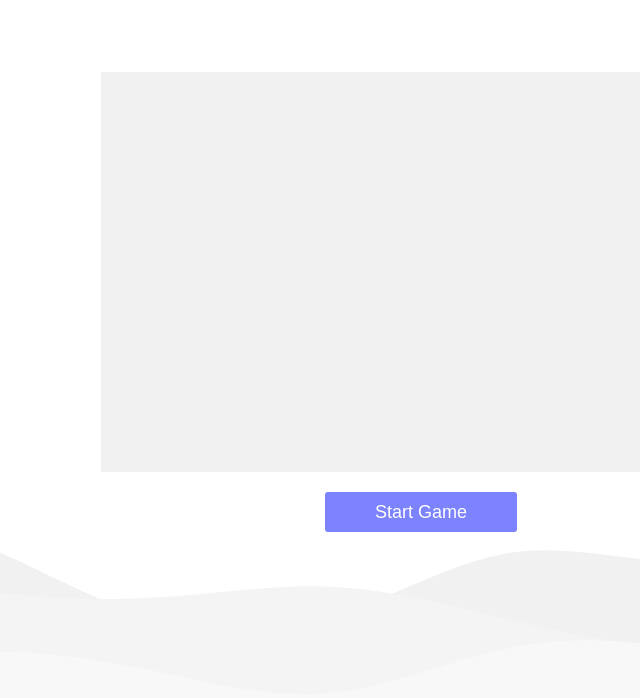
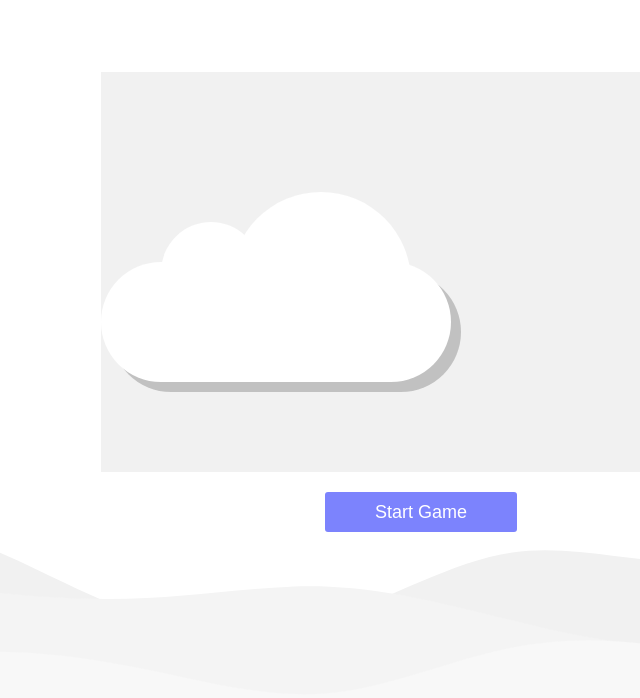
Before and after one commit to nirmalkar/tota_udd, a website built with Vite: page index.html in a window 1280 px wide. Shown: the whole page, without its empty margins (219-859 px from the left). Built offline with nearby package versions, Linux system fonts and the light colour scheme.

Commit message:
added css for cloud

```diff
--- a/index.html
+++ b/index.html
@@ -12,8 +12,10 @@
   <body>
     <div id="app">
       <div class="wrapper">
+        <!-- <div class="cloud"></div> -->
         <div class="game_screen">
           <div id="game_img_div" class="game_img_div">
+            <div class="cloud"></div>
           </div>
         </div>
         <button class="start_game_button" id="start_game">Start Game</button>
--- a/scss/base.scss
+++ b/scss/base.scss
@@ -4,6 +4,9 @@
     --color-secondary: #96BAFF;
     --color-tertiary: #7DEDFF;
     --color-quaternary: #88FFF7;
+
+    --color-success: #9FE6A0;
+    --color-danger: #F55C47;
 
     --color-grey-light-1: #faf9f9;
     --color-grey-light-2: #f4f2f2;
--- a/scss/components.scss
+++ b/scss/components.scss
@@ -1,5 +1,5 @@
-.wrapper{
-    .start_game_button{
+.wrapper {
+  .start_game_button {
     width: 15%;
     height: 5%;
     border: none;
@@ -13,11 +13,39 @@
     left: 50%;
     transform: translate(-50%, -50%);
   }
-    .start_game_button:hover{
+  .start_game_button:hover {
     background: var(--color-primary-dark);
     box-shadow: 2px 2px 2px 1px rgba(0, 0, 0, 0.2);
   }
-    .hidden{
+  .hidden {
     display: none;
   }
+  .cloud {
+    margin-top: 70px;
+    width: 350px;
+    height: 120px;
+    background: #fff;
+    box-shadow: 10px 10px rgba(0, 0, 0, 0.2);
+    border-radius: 100px;
   }
+  .cloud::after,
+  .cloud::before {
+    content: "";
+    position: relative;
+    display: inline-block;
+    background: inherit;
+    border-radius: inherit;
+  }
+  .cloud::after {
+    width: 100px;
+    height: 100px;
+    top: -120px;
+    left: -120px;
+  }
+  .cloud::before {
+    width: 180px;
+    height: 180px;
+    top: -70px;
+    left: 130px;
+  }
+}
--- a/scss/layout.scss
+++ b/scss/layout.scss
@@ -20,7 +20,10 @@ body {
       transition: transform 2s ease-in-out;
     }
     .game_img_rtl{
-      width: 15rem;
+      position: absolute;
+      top: 15%;
+      left: 35%;
+      width: 12rem;
     }
   }
 }
--- a/src/main.js
+++ b/src/main.js
@@ -1,5 +1,5 @@
 import "../scss/main.scss";
-import { game } from "./constant/gameObj";
+import { game } from "./constants/gameObj";
 
 const backgroundImagesArr = [
     "bg1",
@@ -67,12 +67,13 @@ function addGameImg(count){
     if(count === 0){
         const gameImg = document.createElement("img")
         gameImg.id = "game_img"
+        gameImg.classList.add("game_img_rtl")
         gameImg.setAttribute("src",`${game[intGameIdx].image_url}`)
         let gameImgDiv = document.querySelector("#game_img_div")
         gameImgDiv.appendChild(gameImg)
-        game_img_div.style.height = "100%"
-        game_img_div.style.width = "100%"
-        game_img_div.style.transform = "translateX(90%)"
+        // game_img_div.style.height = "100%"
+        // game_img_div.style.width = "100%"
+        game_img_div.style.transform = "translateX(150%)"
 
     }else{
         document.querySelector("#game_img").src = game[intGameIdx].image_url
```
Lines whose indentation alone changed are shown as unchanged.
